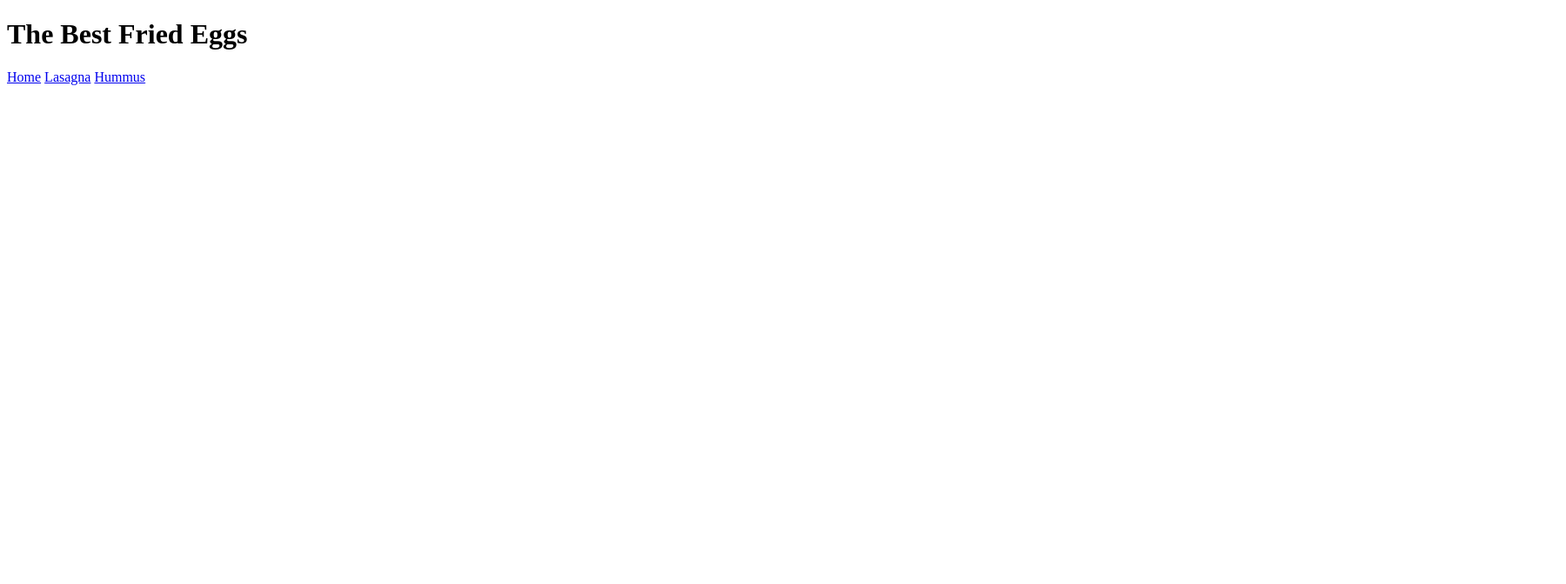
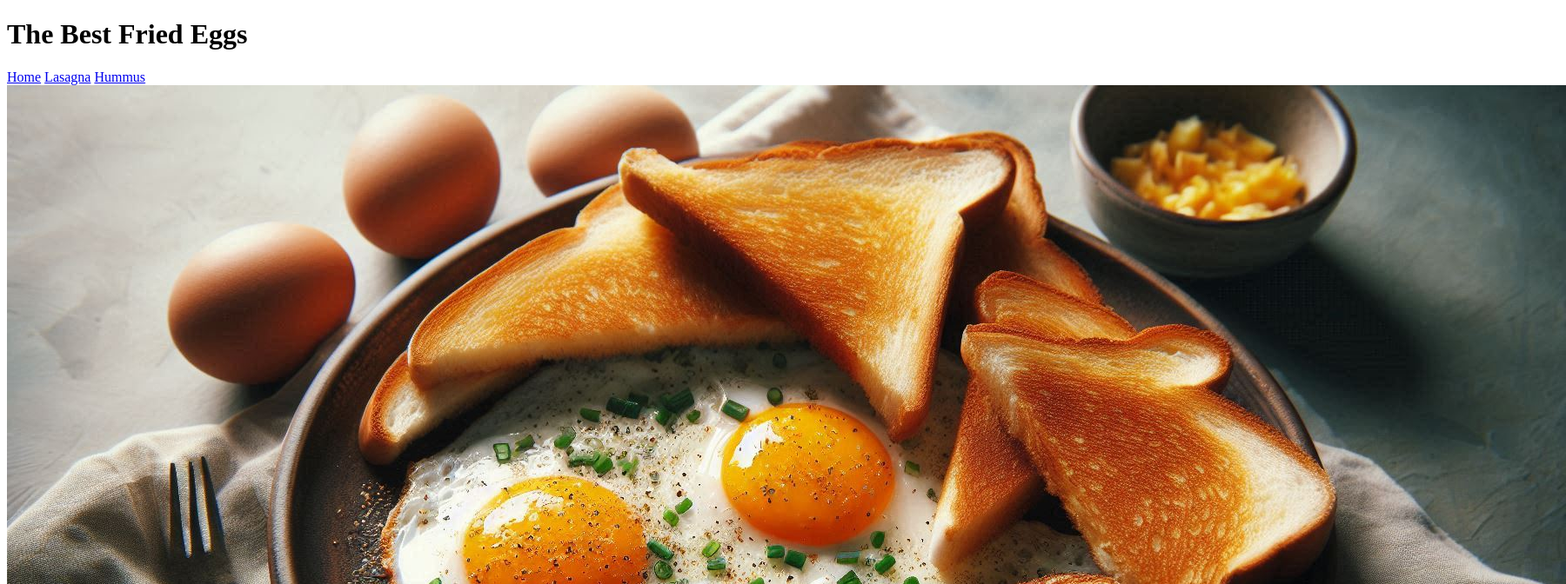
Before and after one commit to aLilBabyOtter/odin-recipes, a plain HTML site: page recipes/eggs.html in a window 1280 px wide. Shown: the top 672 px of the page at 87% size, 1800 px wide, since content can reach past the window. Drawn offline with Linux system fonts and the light colour scheme.

Commit message:
Added image to eggs page

```diff
--- a/recipes/eggs.html
+++ b/recipes/eggs.html
@@ -10,5 +10,7 @@
 	  <a href="../index.html">Home</a>
 	  <a href="lasagna.html">Lasagna</a>
 	  <a href="hummus.html">Hummus</a>
+
+	  <img src="pics/eggs.jpeg">
   </body>
 </html>
```
